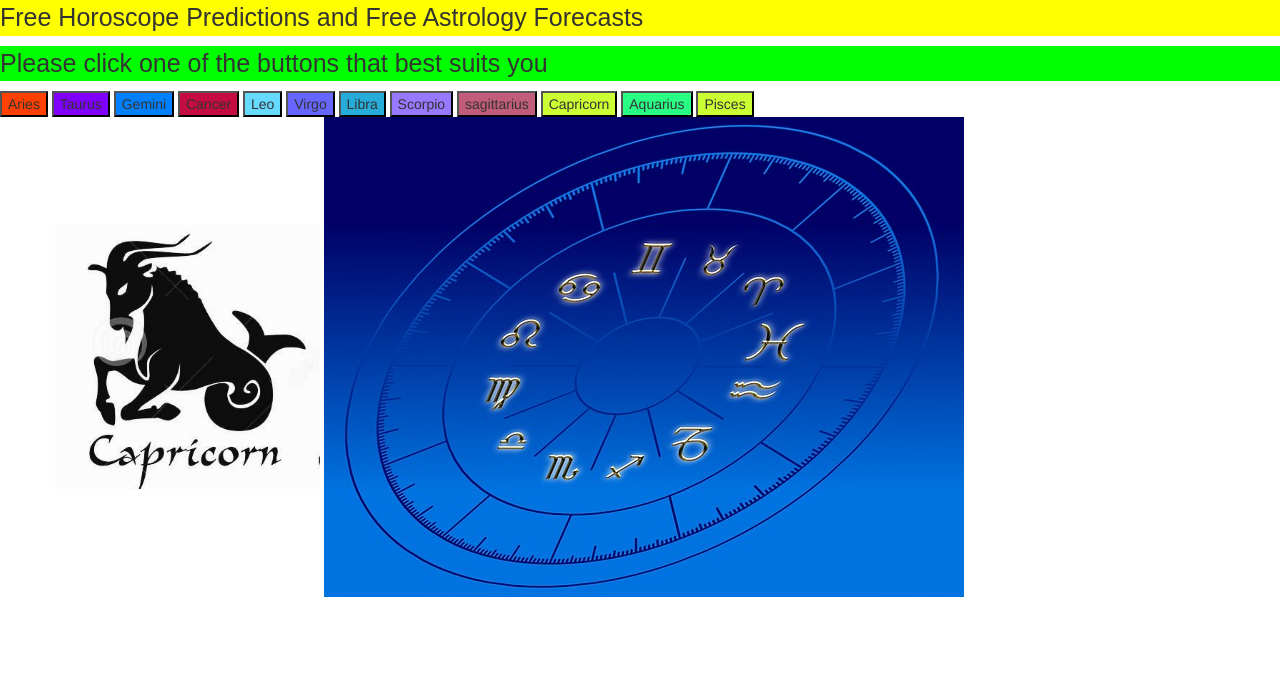
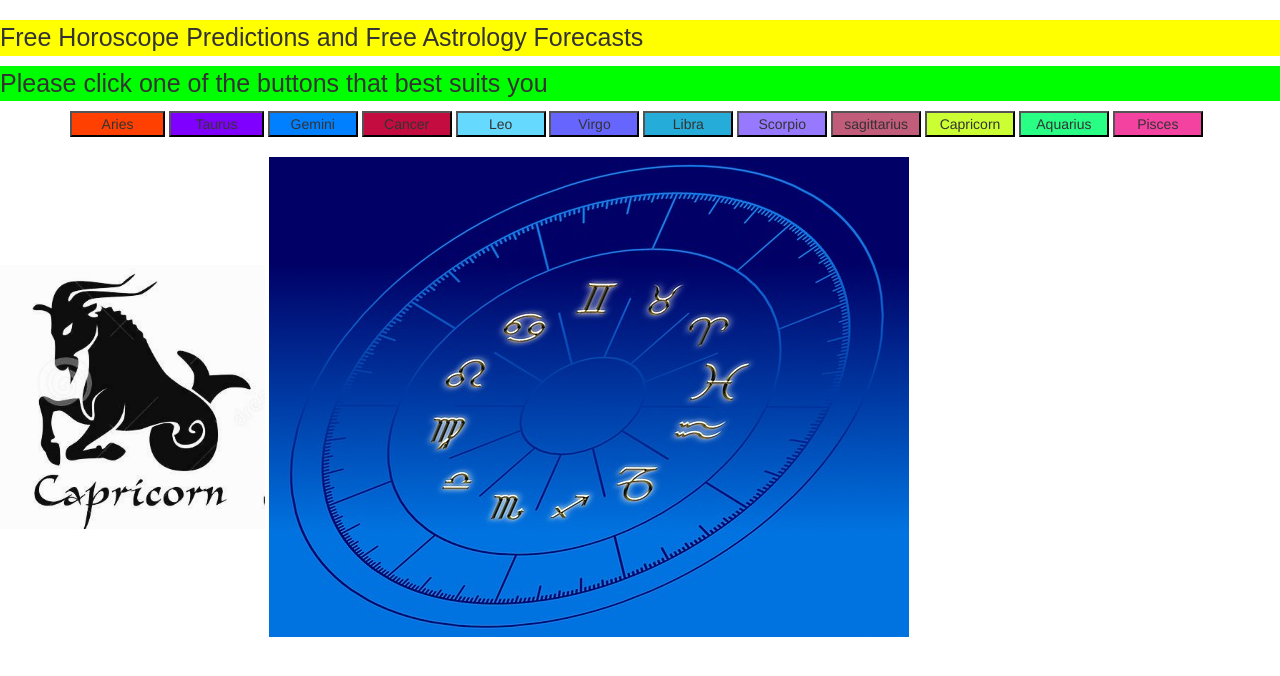
Before and after one commit to bmanandhar/astrology, a plain HTML site: page zodiac.html in a window 1280 px wide. Drawn offline with Linux system fonts and the light colour scheme; a script that the page names is missing.

Commit message:
some major changes in html and css button size

```diff
--- a/css/main.css
+++ b/css/main.css
@@ -5,66 +5,83 @@
  }
 
 #start{
-    font-size:25px;
-    font-family:sans-serif;
-    background-color: #00ff00;
+  font-size:25px;
+  font-family:sans-serif;
+  background-color: #00ff00;
+}
+
+#inputs {
+  background-color:
 
 }
 
+#button00 {
+  background-color: #ff4000;
+  height: 25x;
+  width: 95px
+}
 
 #button01 {
- background-color: #ff4000;
-
+  background-color: #8000ff;
+  height: 25x;
+  width: 95px
 }
 
 #button02 {
- background-color: #8000ff;
-
+  background-color: #0080ff;
+  height: 25x;
+  width: 90px
 }
 
 #button03 {
- background-color: #0080ff;
-
+  background-color: #C40C40;
+  height: 25x;
+  width: 90px
 }
 
 #button04 {
- background-color: #C40C40;
-
+  background-color: #66d9ff;
+  height: 25x;
+  width: 90px
 }
 
 #button05 {
- background-color: #66d9ff;
-
+  background-color: #6666FF;
+  height: 25x;
+  width: 90px
 }
 
 #button06 {
- background-color: #6666FF;
-
+  background-color: #26acd9;
+  height: 25x;
+  width: 90px
 }
 
 #button07 {
- background-color: #26acd9;
-
+  background-color: #9679FF;
+  height: 25x;
+  width: 90px
 }
 
 #button08 {
- background-color: #9679FF;
-
+  background-color: #C25C7B;
+  height: 25x;
+  width: 90px
 }
 
 #button09 {
- background-color: #C25C7B;
-
+  background-color: #CCFF33;
+  height: 25x;
+  width: 90px
 }
 
 #button10 {
- background-color: #CCFF33;
-
+  background-color: #29FF85;
+  height: 25x;
+  width: 90px
 }
-
 #button11 {
- background-color: #29FF85;
-
+  background-color: #f442a1;
+  height: 25x;
+  width: 90px
 }
-#button12 {
- background-color: #CCFF33;
--- a/zodiac.html
+++ b/zodiac.html
@@ -6,31 +6,35 @@
         <link rel="stylesheet" href="css/bootstrap.min.css">
         <link rel="stylesheet" href="css/main.css">
     </head>
-    <body>
+    <body><br />
         <p id="title">Free Horoscope Predictions and Free Astrology Forecasts</p>
         <p id="start">Please click one of the buttons that best suits you</p>
         <p></p>
+          <div class="container">
+              <div class="row">
+                  <div class="col-xs-12">
 
-        <button id="button01" type="button" onclick="zodiac()">Aries</button>
-        <button id="button02" type="button" onclick="zodiac()">Taurus</button>
-        <button id="button03" type="button" onclick="zodiac()">Gemini</button>
-        <button id="button04" type="button" onclick="zodiac()')">Cancer</button>
+                      <button id="button00" type="button" onclick="zodiac()">Aries</button>
+                      <button id="button01" type="button" onclick="zodiac()">Taurus</button>
+                      <button id="button02" type="button" onclick="zodiac()">Gemini</button>
+                      <button id="button03" type="button" onclick="zodiac()')">Cancer</button>
 
-        <button id="button05" type="button" onclick="zodiac()">Leo</button>
-        <button id="button06" type="button" onclick="zodiac()">Virgo</button>
-        <button id="button07" type="button" onclick="zodiac()">Libra</button>
-        <button id="button08" type="button" onclick="zodiac()">Scorpio</button>
+                      <button id="button04" type="button" onclick="zodiac()">Leo</button>
+                      <button id="button05" type="button" onclick="zodiac()">Virgo</button>
+                      <button id="button06" type="button" onclick="zodiac()">Libra</button>
+                      <button id="button07" type="button" onclick="zodiac()">Scorpio</button>
 
-        <button id="button09" type="button" onclick="zodiac()">sagittarius</button>
-        <button id="button10" type="button" onclick="zodiac()">Capricorn</button>
-        <button id="button11" type="button" onclick="zodiac()">Aquarius</button>
-        <button id="button12" type="button" onclick="zodiac()">Pisces</button>
+                      <button id="button08" type="button" onclick="zodiac()">sagittarius</button>
+                      <button id="button09" type="button" onclick="zodiac()">Capricorn</button>
+                      <button id="button10" type="button" onclick="zodiac()">Aquarius</button>
+                      <button id="button11" type="button" onclick="zodiac()">Pisces</button>
 
-        <div class="container">
-            <div class="row">
-                <div class=
+                  </div>
+              </div>
+          </div>
         <script src="js/script.js"></scrirpt>
         <script src="js/jquery.js"></script>
+            <br />
         <img src="images/capricorn.png">
         <img src="images/zodiac.jpg">
             </div>
```
